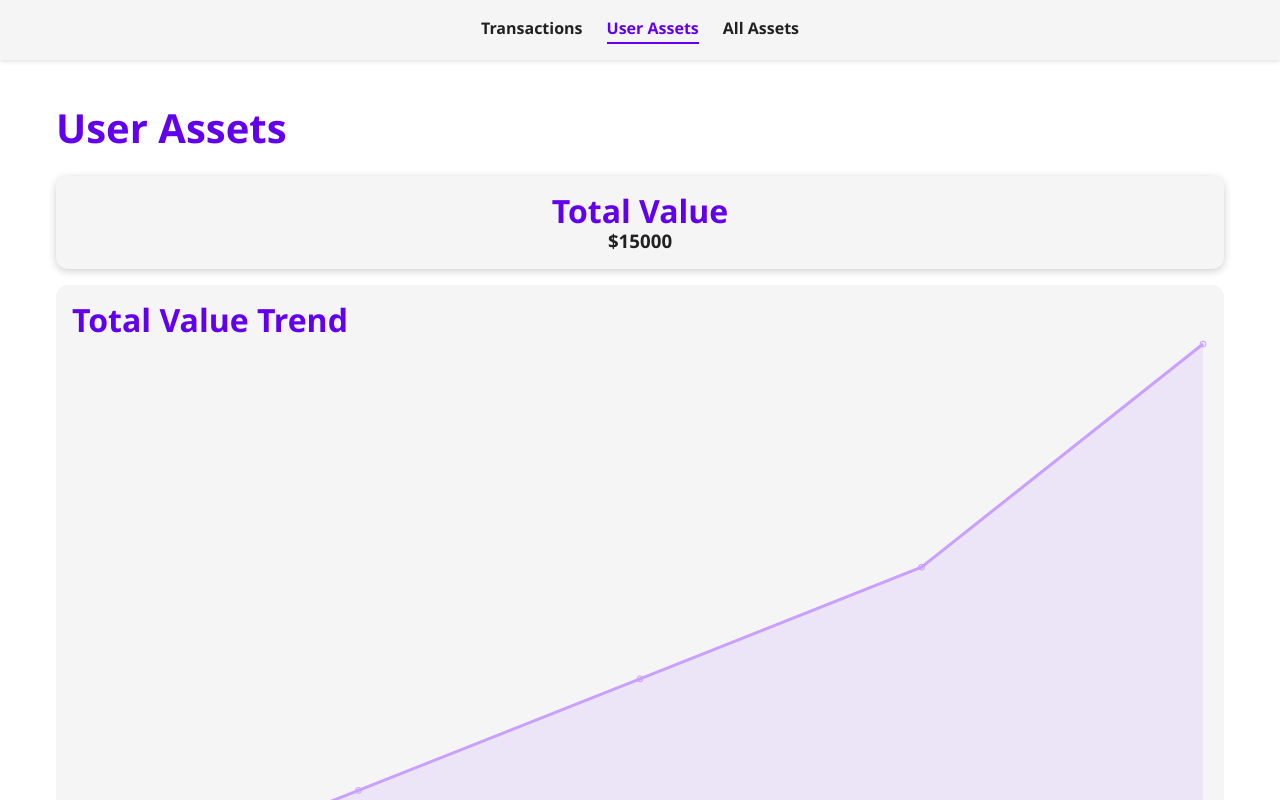
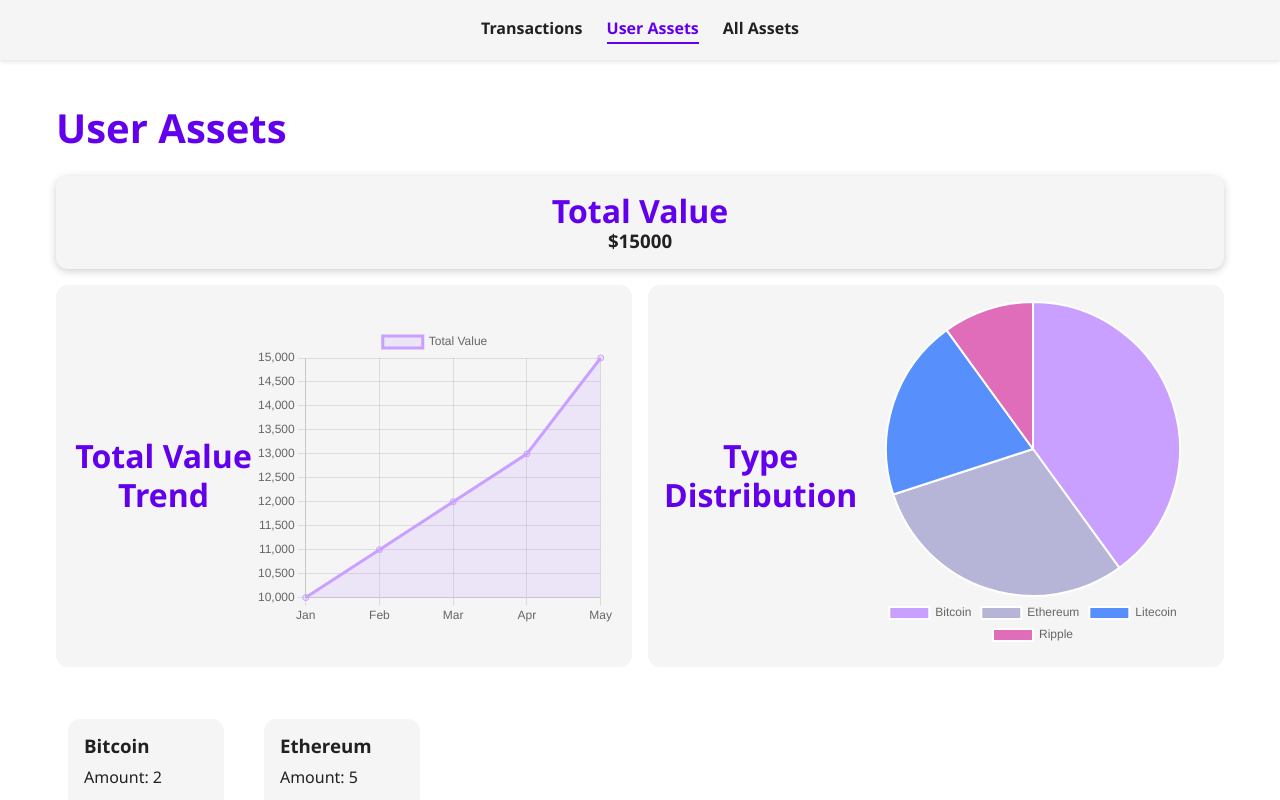
Before and after one commit to bryanch0430-web/trading, a Vue app in the folder frontend/trading-platform/: page /assets in a window 1280 px wide. Shown: the top 800 px of the page. Built offline with nearby package versions, Linux system fonts and the light colour scheme.

Commit message:
user asset page update

```diff
--- a/frontend/trading-platform/src/components/TypeDistribution.vue
+++ b/frontend/trading-platform/src/components/TypeDistribution.vue
@@ -1,8 +1,9 @@
-<!-- src/components/TypeDistribution.vue -->
 <template>
   <div class="vcard">
-    <h2>Type Distribution</h2>
-    <canvas className="flex justify-center items-center" ref="distributionChart"></canvas>
+    <h2 class="text-center">Type Distribution</h2>
+    <div class="chart-container">
+      <canvas class="canvas-size" ref="distributionChart"></canvas>
+    </div>
   </div>
 </template>
 
@@ -37,6 +38,7 @@ export default {
         },
         options: {
           responsive: true,
+          maintainAspectRatio: true, // Prevent chart distortion
           plugins: {
             legend: {
               position: 'bottom',
@@ -59,5 +61,21 @@ export default {
   border-radius: 12px;
   padding: 16px;
   margin-bottom: 16px;
+  text-align: center;
+  overflow: hidden; /* Ensure content stays inside */
+}
+
+.chart-container {
+  display: flex;
+  justify-content: center;
+  align-items: center;
+  width: 100%;
+  height: 100%;
+}
+
+.canvas-size {
+  width: 200px; /* Adjust the width */
+  height: 200px; /* Adjust the height */
+  max-width: 100%; /* Ensure responsiveness */
 }
 </style>
--- a/frontend/trading-platform/src/components/ValueTrend.vue
+++ b/frontend/trading-platform/src/components/ValueTrend.vue
@@ -1,8 +1,9 @@
-<!-- src/components/ValueTrend.vue -->
 <template>
   <div class="vcard">
-    <h2>Total Value Trend</h2>
-    <canvas className="flex justify-center items-center" ref="trendChart"></canvas>
+    <h2 class="text-center">Total Value Trend</h2>
+    <div class="chart-container">
+      <canvas class="canvas-size" ref="trendChart"></canvas>
+    </div>
   </div>
 </template>
 
@@ -40,17 +41,19 @@ export default {
         },
         options: {
           responsive: true,
+          maintainAspectRatio: false, // Ensures the chart adapts to the container
           scales: {
             x: {
-              display: false,
+              display: true, // Show x-axis for context
             },
             y: {
-              display: false,
+              display: true, // Show y-axis for context
             },
           },
           plugins: {
             legend: {
-              display: false,
+              display: true,
+              position: 'top', // Position the legend
             },
           },
         },
@@ -70,6 +73,18 @@ export default {
   border-radius: 12px;
   padding: 16px;
   margin-bottom: 16px;
+  text-align: center;
+  overflow: hidden; /* Ensures content stays inside */
+}
 
+.chart-container {
+  position: relative;
+  width: 100%;
+  height: 300px; /* Adjust height for a responsive chart */
+}
+
+.canvas-size {
+  width: 100%; /* Full width of the container */
+  height: 100%; /* Full height of the container */
 }
 </style>
--- a/frontend/trading-platform/src/views/UserAssetPage.vue
+++ b/frontend/trading-platform/src/views/UserAssetPage.vue
@@ -80,13 +80,17 @@ h1 {
   flex-wrap: wrap;
   gap: 16px;
   margin-bottom: 24px;
+  justify-content: center; /* Center the charts horizontally */
 }
 
 /* Style for individual chart components */
 .charts-container > * {
-  flex: 1 1; /* Two columns on wider screens */
-  max-height: 1000px; /* Limit height for better layout */
-  min-width: 700px; /* Ensure charts are readable on smaller screens */
+  flex: 1 1 300px; /* Allow charts to shrink for smaller screens */
+  max-height: 400px; /* Limit height for better layout */
+  min-width: 300px; /* Ensure charts fit neatly on small screens */
+  display: flex;
+  justify-content: center;
+  align-items: center;
 }
 
 .assets-list {
```
